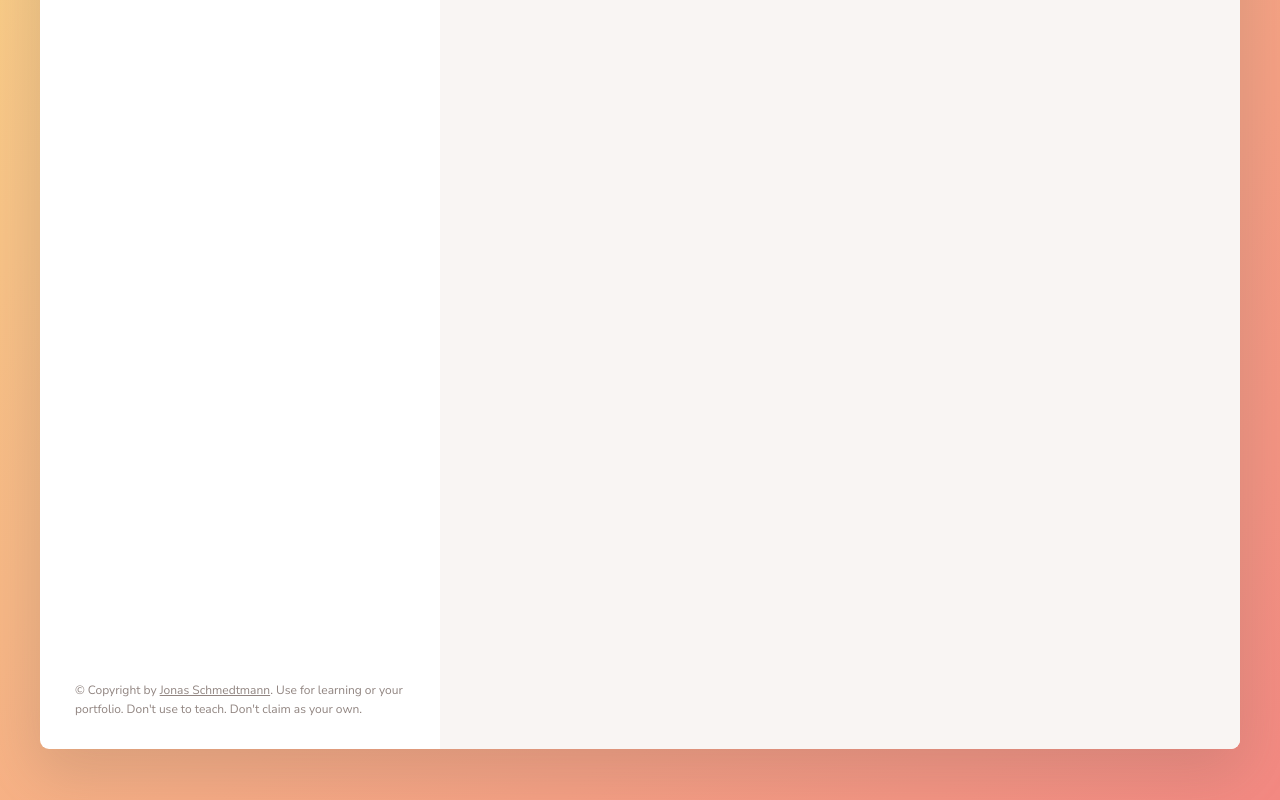
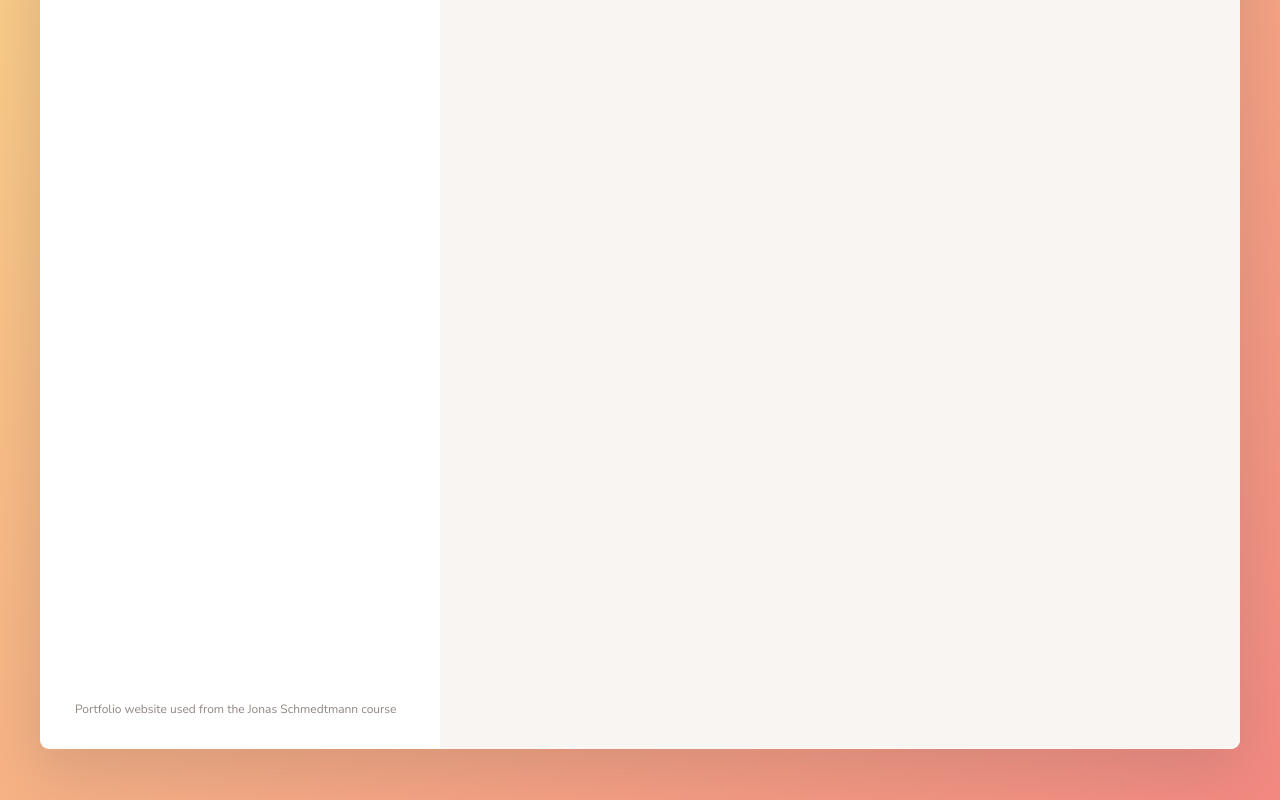
Before and after one commit to setTimith/Forkify-Website, a website built with Parcel: page index.html in a window 1280 px wide. Shown: the part 472-1272 px from the top of the page. Built offline with nearby package versions, Linux system fonts and the light colour scheme.

Commit message:
Update index.html

```diff
--- a/index.html
+++ b/index.html
@@ -122,14 +122,8 @@
         </div>
 
         <p class="copyright">
-          &copy; Copyright by
-          <a
-            class="twitter-link"
-            target="_blank"
-            href="https://twitter.com/jonasschmedtman"
-            >Jonas Schmedtmann</a
-          >. Use for learning or your portfolio. Don't use to teach. Don't claim
-          as your own.
+         Portfolio website used from the Jonas Schmedtmann course
+
         </p>
       </div>
 
```
